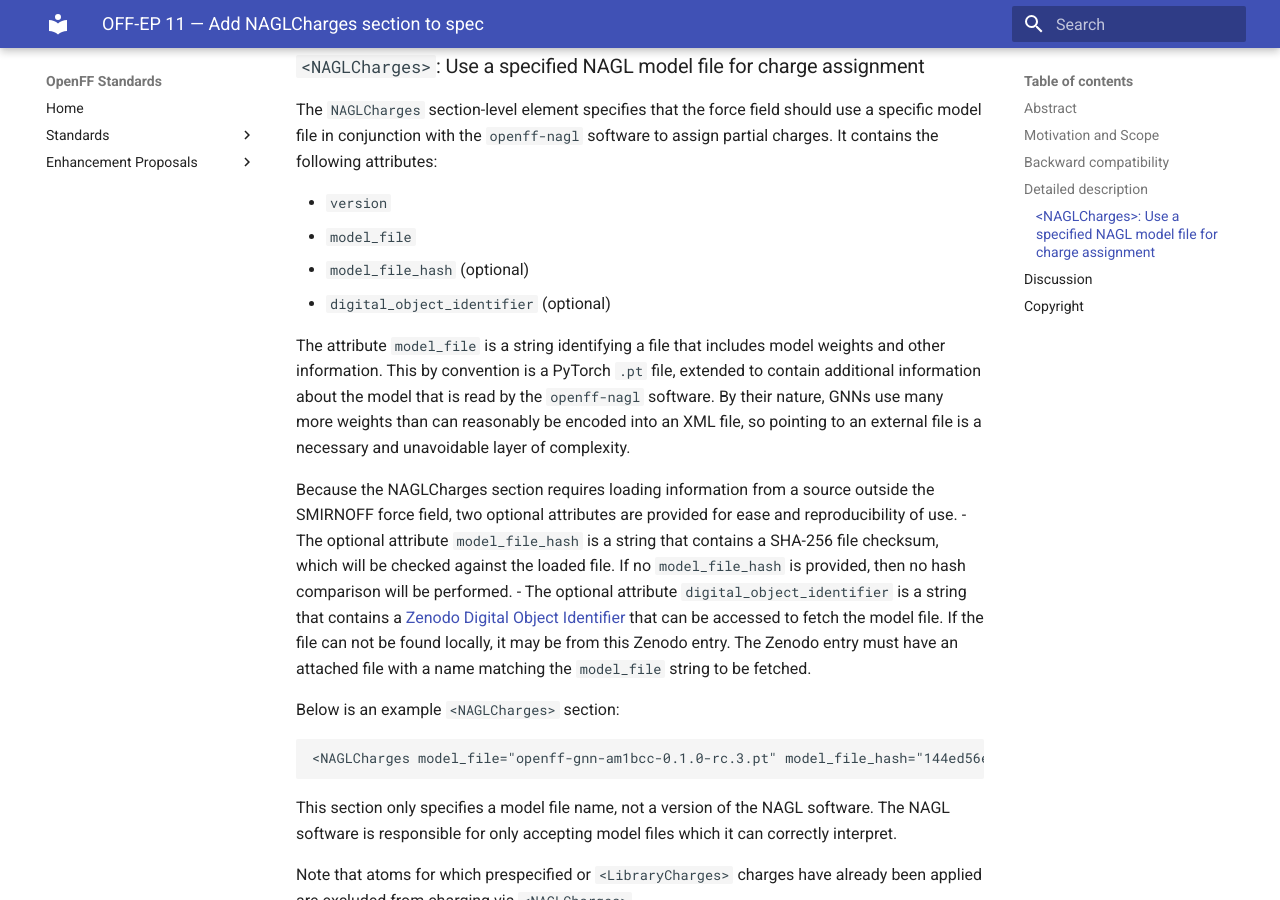
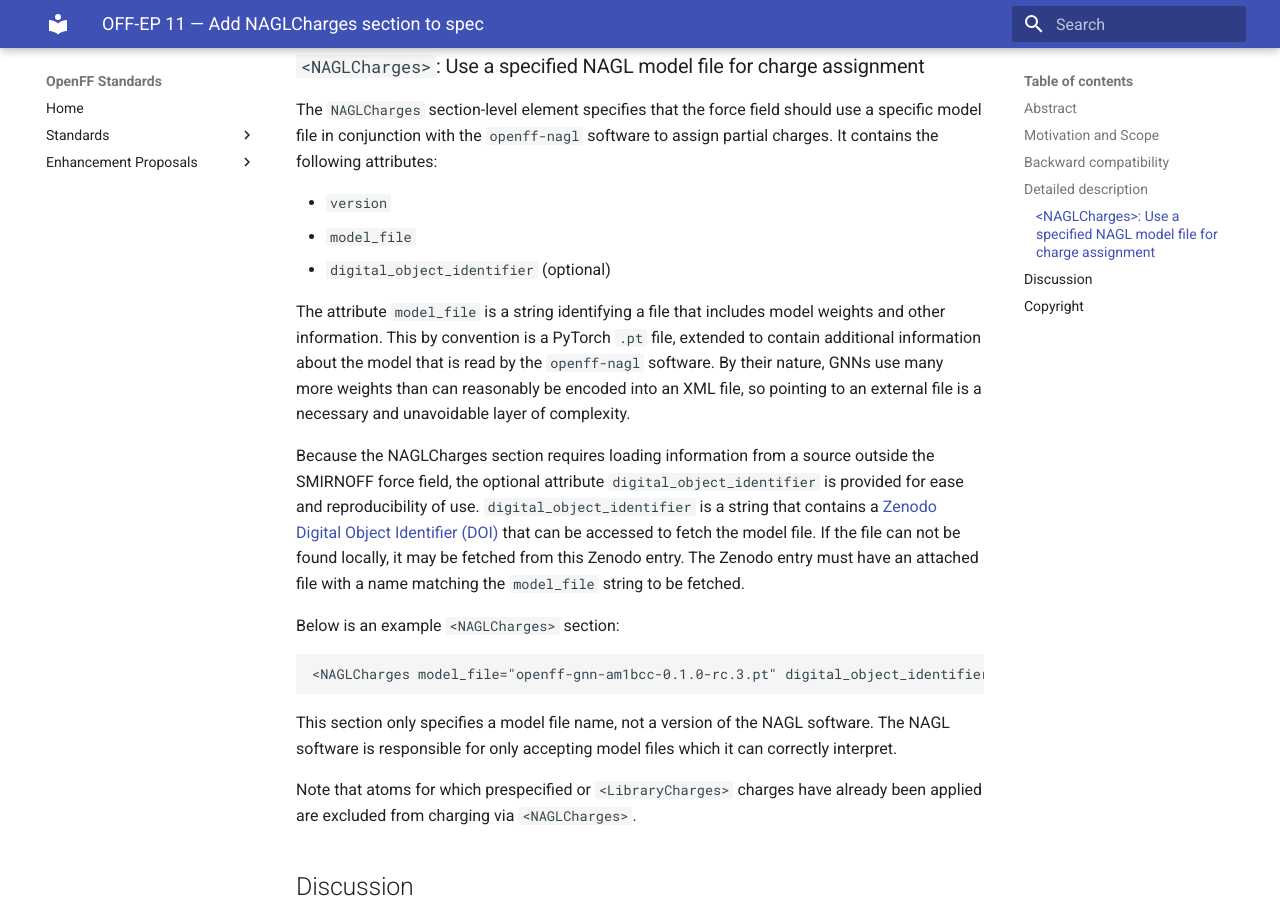
Before and after one commit to openforcefield/standards, an MkDocs documentation site: the page built from docs/enhancement-proposals/off-ep-0011.md, in a window 1280 px wide and 900 px high, scrolled down 2191 px. Built offline with MkDocs 1.6.1 and Material for MkDocs 9.7.7, drawn with Linux system fonts in a browser that asks for light colours.

Commit message:
Remove file hash

````diff
--- a/docs/enhancement-proposals/off-ep-0011.md
+++ b/docs/enhancement-proposals/off-ep-0011.md
@@ -50,19 +50,16 @@ The `NAGLCharges` section-level element specifies that the force field should us
 
 - `version`
 - `model_file`
-- `model_file_hash` (optional)
 - `digital_object_identifier` (optional)
 
 The attribute `model_file` is a string identifying a file that includes model weights and other information. This by convention is a PyTorch `.pt` file, extended to contain additional information about the model that is read by the `openff-nagl` software. By their nature, GNNs use many more weights than can reasonably be encoded into an XML file, so pointing to an external file is a necessary and unavoidable layer of complexity.
 
- Because the NAGLCharges section requires loading information from a source outside the SMIRNOFF force field, two optional attributes are provided for ease and reproducibility of use.
- - The optional attribute `model_file_hash` is a string that contains a SHA-256 file checksum, which will be checked against the loaded file.  If no `model_file_hash` is provided, then no hash comparison will be performed.
- - The optional attribute `digital_object_identifier` is a string that contains a [Zenodo](https://zenodo.org/) [Digital Object Identifier](https://www.doi.org/) that can be accessed to fetch the model file. If the file can not be found locally, it may be from this Zenodo entry. The Zenodo entry must have an attached file with a name matching the `model_file` string to be fetched.
+Because the NAGLCharges section requires loading information from a source outside the SMIRNOFF force field, the optional attribute `digital_object_identifier` is provided for ease and reproducibility of use. `digital_object_identifier` is a string that contains a [Zenodo](https://zenodo.org/) [Digital Object Identifier (DOI)](https://www.doi.org/) that can be accessed to fetch the model file. If the file can not be found locally, it may be fetched from this Zenodo entry. The Zenodo entry must have an attached file with a name matching the `model_file` string to be fetched.
 
 Below is an example `<NAGLCharges>` section:
 
 ```xml
-<NAGLCharges model_file="openff-gnn-am1bcc-0.1.0-rc.3.pt" model_file_hash="144ed56e46c5b3ad80157b342c8c0f8f7340e4d382a678e30dd300c811646bd0" digital_object_identifier="10.5072/zenodo.203601" version="0.3"></NAGLCharges>
+<NAGLCharges model_file="openff-gnn-am1bcc-0.1.0-rc.3.pt" digital_object_identifier="10.5072/zenodo.203601" version="0.3"></NAGLCharges>
 ```
 
 This section only specifies a model file name, not a version of the NAGL software. The NAGL software is responsible for only accepting model files which it can correctly interpret.
````
